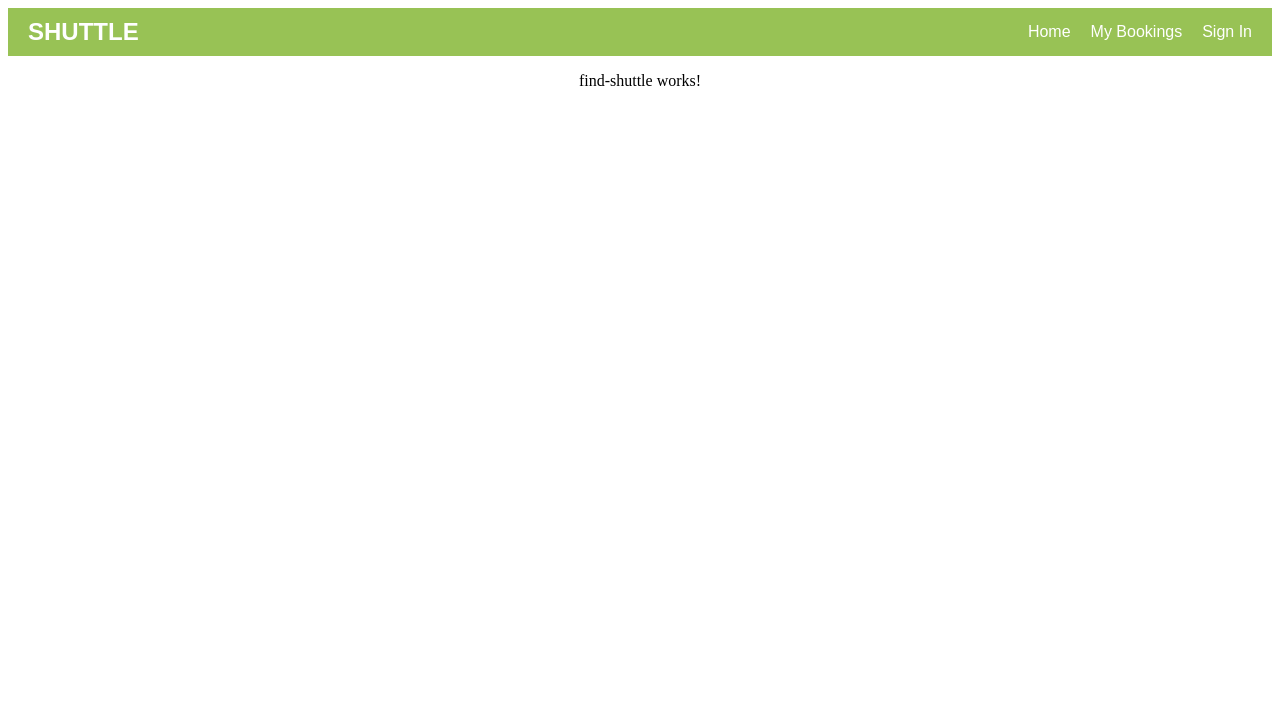
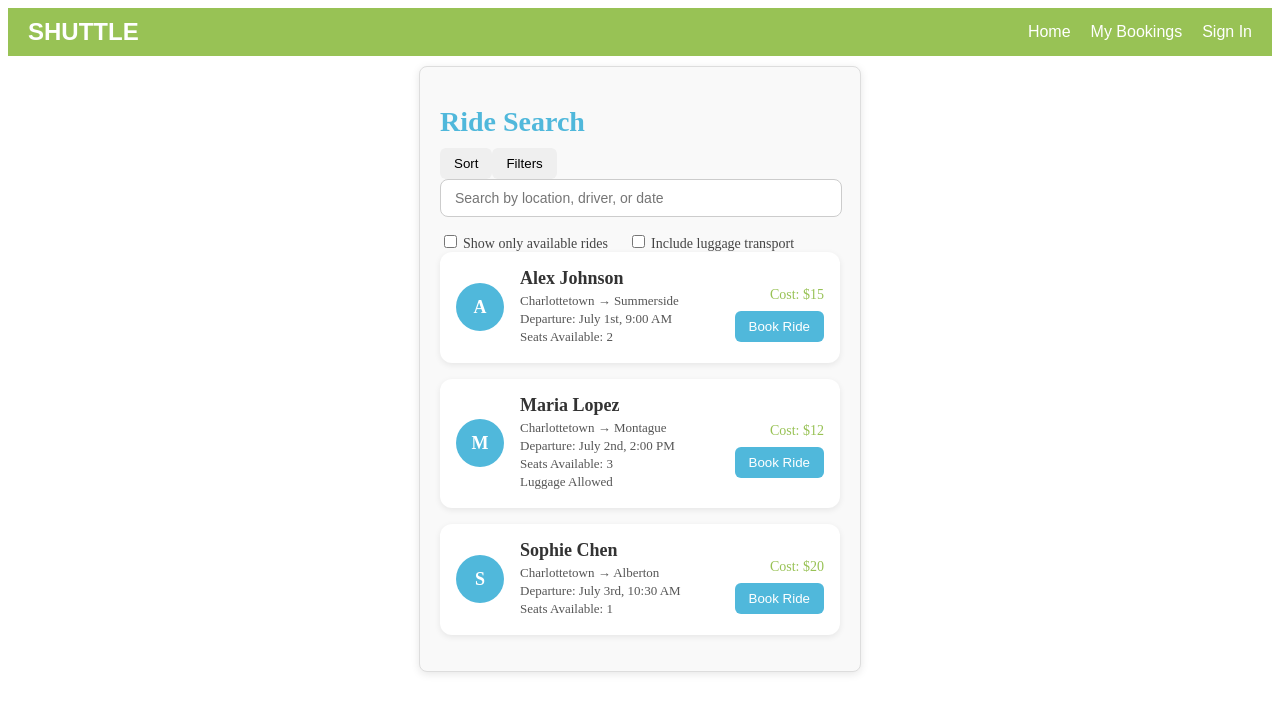
Before and after one commit to GS-Khaira/Shuttle, an Angular app in the folder shuttle/: page /find-shuttle in a window 1280 px wide. Shown: the top 712 px of the page. Built offline with nearby package versions, Linux system fonts and the light colour scheme.

Commit message:
feat(find-shuttle): basic layout of fiund shuttle page created

```diff
--- a/shuttle/src/app/Components/find-shuttle/find-shuttle.component.html
+++ b/shuttle/src/app/Components/find-shuttle/find-shuttle.component.html
@@ -1 +1,77 @@
-<p>find-shuttle works!</p>
+<div class="p-6 bg-white min-h-screen font-sans find-shuttle">
+  <div class="flex items-center justify-between mb-6">
+    <h1 class="text-2xl font-bold text-[#50B8DB]">Ride Search</h1>
+    <div class="flex gap-4 text-[#50B8DB] font-medium text-sm">
+      <button class="hover:underline">Sort</button>
+      <button class="hover:underline">Filters</button>
+    </div>
+  </div>
+
+  <div class="mb-4">
+    <input
+      type="text"
+      placeholder="Search by location, driver, or date"
+      class="w-full border border-gray-300 rounded-lg px-4 py-2 text-sm"
+    />
+  </div>
+
+  <div class="flex items-center justify-between mb-4 text-sm text-gray-700">
+    <label class="inline-flex items-center">
+      <input type="checkbox" class="mr-2 accent-[#50B8DB]">
+      <span>Show only available rides</span>
+    </label>
+    <label class="inline-flex items-center">
+      <input type="checkbox" class="mr-2 accent-[#98C255]">
+      <span>Include luggage transport</span>
+    </label>
+  </div>
+
+  <div class="ride-card">
+    <div class="info">
+      <div class="avatar">A</div>
+      <div class="details">
+        <h2>Alex Johnson</h2>
+        <p>Charlottetown → Summerside</p>
+        <p>Departure: July 1st, 9:00 AM</p>
+        <p>Seats Available: 2</p>
+      </div>
+    </div>
+    <div class="actions">
+      <p>Cost: $15</p>
+      <button class="primary-button">Book Ride</button>
+    </div>
+  </div>
+
+  <div class="ride-card">
+    <div class="info">
+      <div class="avatar">M</div>
+      <div class="details">
+        <h2>Maria Lopez</h2>
+        <p>Charlottetown → Montague</p>
+        <p>Departure: July 2nd, 2:00 PM</p>
+        <p>Seats Available: 3</p>
+        <p>Luggage Allowed</p>
+      </div>
+    </div>
+    <div class="actions">
+      <p>Cost: $12</p>
+      <button class="primary-button">Book Ride</button>
+    </div>
+  </div>
+
+  <div class="ride-card">
+    <div class="info">
+      <div class="avatar">S</div>
+      <div class="details">
+        <h2>Sophie Chen</h2>
+        <p>Charlottetown → Alberton</p>
+        <p>Departure: July 3rd, 10:30 AM</p>
+        <p>Seats Available: 1</p>
+      </div>
+    </div>
+    <div class="actions">
+      <p>Cost: $20</p>
+      <button class="primary-button">Book Ride</button>
+    </div>
+  </div>
+</div>
--- a/shuttle/src/app/Components/find-shuttle/find-shuttle.component.scss
+++ b/shuttle/src/app/Components/find-shuttle/find-shuttle.component.scss
@@ -0,0 +1,121 @@
+.find-shuttle{
+    margin-top: 10px;
+    width: 400px;
+    padding: 20px;
+    border: 1px solid #ddd;
+    border-radius: 8px;
+    background-color: #f9f9f9;
+    box-shadow: 0 2px 8px rgba(0, 0, 0, 0.1);
+}
+
+body {
+  font-family: 'Segoe UI', sans-serif;
+  background-color: #f8f9fa;
+  margin: 0;
+  padding: 20px;
+  color: #333;
+}
+
+h1 {
+  font-size: 28px;
+  color: rgb(80, 184, 219);
+  margin-bottom: 10px;
+}
+
+button {
+  cursor: pointer;
+  font-weight: 500;
+  border: none;
+  border-radius: 6px;
+  padding: 8px 14px;
+}
+
+.primary-button {
+  background-color: rgb(80, 184, 219);
+  color: white;
+}
+
+.primary-button:hover {
+  background-color: rgb(70, 165, 200);
+}
+
+.accent-button {
+  background-color: rgb(152, 194, 85);
+  color: white;
+}
+
+.accent-button:hover {
+  background-color: rgb(132, 175, 65);
+}
+
+input[type="text"] {
+  width: 93%;
+  padding: 10px 14px;
+  border: 1px solid #ccc;
+  border-radius: 8px;
+  margin-bottom: 15px;
+  font-size: 14px;
+}
+
+label {
+  font-size: 14px;
+  color: #444;
+  margin-right: 20px;
+}
+
+input[type="checkbox"] {
+  margin-right: 6px;
+}
+
+.ride-card {
+  background-color: #fff;
+  border-radius: 12px;
+  box-shadow: 0 2px 6px rgba(0,0,0,0.08);
+  padding: 16px;
+  margin-bottom: 16px;
+  display: flex;
+  justify-content: space-between;
+  align-items: center;
+}
+
+.ride-card .info {
+  display: flex;
+  align-items: center;
+}
+
+.ride-card .avatar {
+  width: 48px;
+  height: 48px;
+  border-radius: 50%;
+  background-color: rgb(80, 184, 219);
+  color: white;
+  display: flex;
+  justify-content: center;
+  align-items: center;
+  font-weight: bold;
+  margin-right: 16px;
+  font-size: 18px;
+}
+
+.ride-card .details h2 {
+  margin: 0 0 4px;
+  font-size: 18px;
+  color: #333;
+}
+
+.ride-card .details p {
+  margin: 2px 0;
+  font-size: 13px;
+  color: #555;
+}
+
+.ride-card .actions {
+  text-align: right;
+}
+
+.ride-card .actions p {
+  margin-bottom: 8px;
+  font-size: 14px;
+  color: rgb(152, 194, 85);
+  font-weight: 500;
+}
--- a/shuttle/src/app/Components/post-ride/post-ride.component.scss
+++ b/shuttle/src/app/Components/post-ride/post-ride.component.scss
@@ -9,7 +9,7 @@ div{
     border: 1px solid #ddd;
     border-radius: 8px;
     background-color: #f9f9f9;
-    // box-shadow: 0 2px 8px rgba(0, 0, 0, 0.1);
+    box-shadow: 0 2px 8px rgba(0, 0, 0, 0.1);
   }
 
   .post-ride-form h2 {
```
